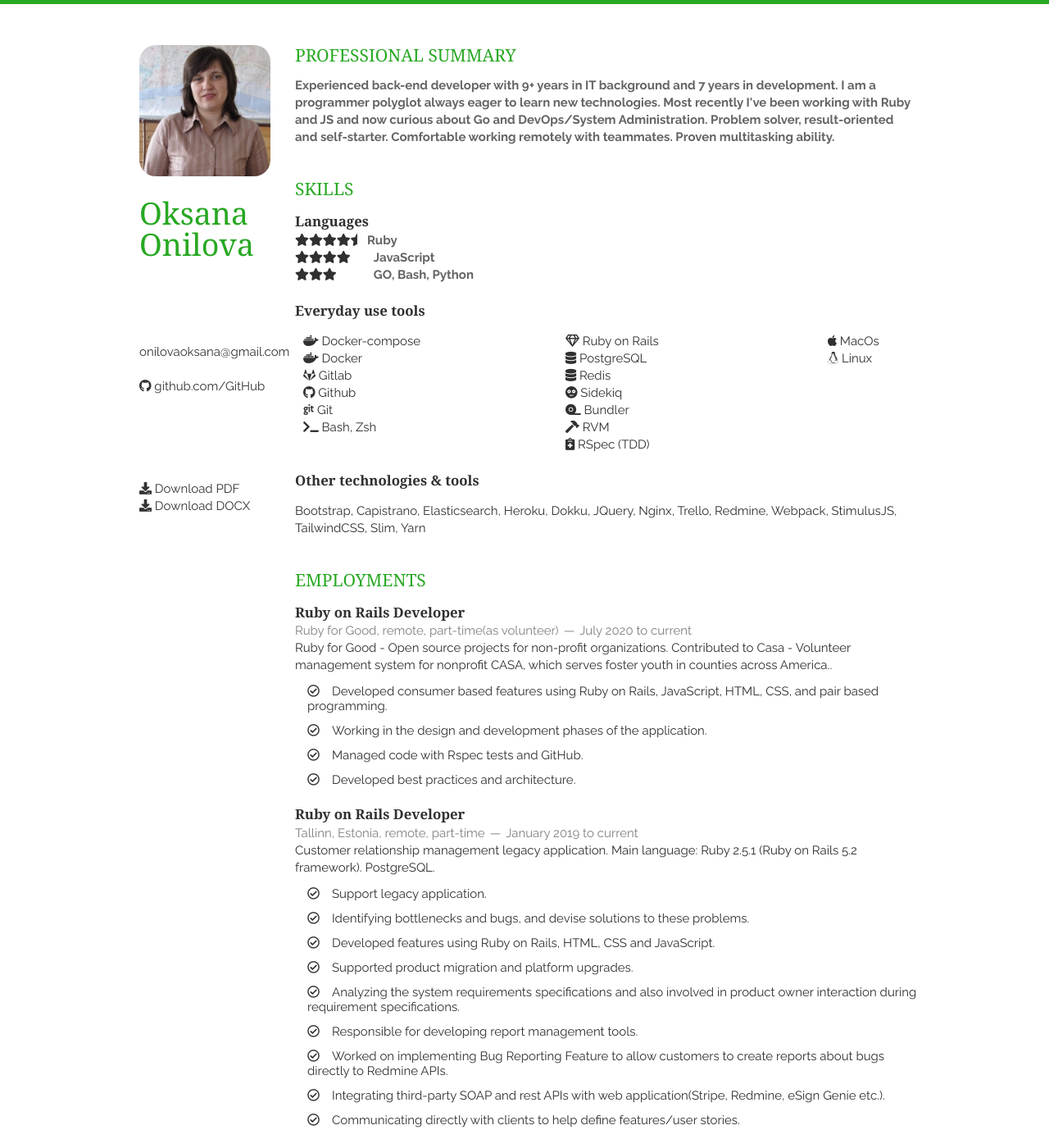
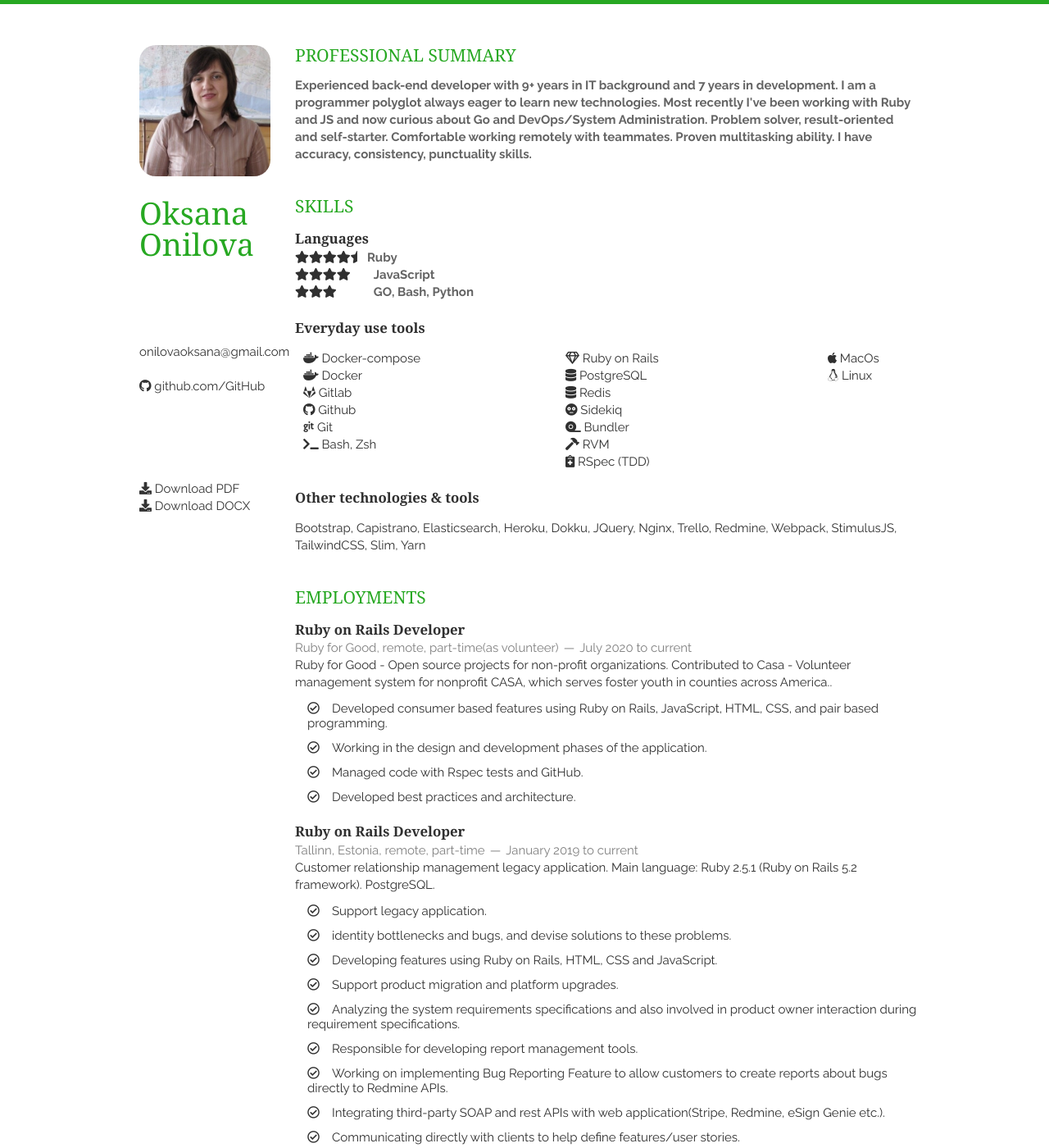
Before and after one commit to onsana/onsana.github.io, a Jekyll site: the page built from index.html, in a window 1280 px wide and 1400 px high. Shown: the whole window at 82% size. Built offline with Jekyll 4.4.1, drawn with Linux system fonts in a browser that asks for light colours; nearby versions of some CDN libraries; the list of posts is cut into pages by our own code; some of the changed text lies outside the part shown.

```diff
--- a/_includes/employment.html
+++ b/_includes/employment.html
@@ -28,12 +28,12 @@
         </p>
         <ul>
             <li>Support legacy application.</li>
-            <li>Identifying bottlenecks and bugs, and devise solutions to these problems.</li>
-            <li>Developed features using Ruby on Rails, HTML, CSS and JavaScript.</li>
-            <li>Supported product migration and platform upgrades.</li>
+            <li>identity bottlenecks and bugs, and devise solutions to these problems.</li>
+            <li>Developing features using Ruby on Rails, HTML, CSS and JavaScript.</li>
+            <li>Support product migration and platform upgrades.</li>
             <li>Analyzing the system requirements specifications and also involved in product owner interaction during requirement specifications.</li>
             <li>Responsible for developing report management tools.</li>
-            <li>Worked on implementing Bug Reporting Feature to allow customers to create reports about bugs directly to Redmine APIs.</li>
+            <li>Working on implementing Bug Reporting Feature to allow customers to create reports about bugs directly to Redmine APIs.</li>
             <li>Integrating third-party SOAP and rest APIs with web application(Stripe, Redmine, eSign Genie etc.).</li>
             <li>Communicating directly with clients to help define features/user stories.</li>
         </ul>
--- a/_includes/professional_summary.html
+++ b/_includes/professional_summary.html
@@ -8,7 +8,7 @@
                 polyglot always eager to learn new technologies. Most recently I've been
                 working with Ruby and JS and now curious about Go and DevOps/System Administration. Problem solver,
                 result-oriented and self-starter. Comfortable working remotely with
-                teammates. Proven multitasking ability.
+                teammates. Proven multitasking ability. I have accuracy, consistency, punctuality skills.
             </em>
         </p>
     </article>
```
Also changed, not shown: other parts of _includes/employment.html (+1 -1 lines).
